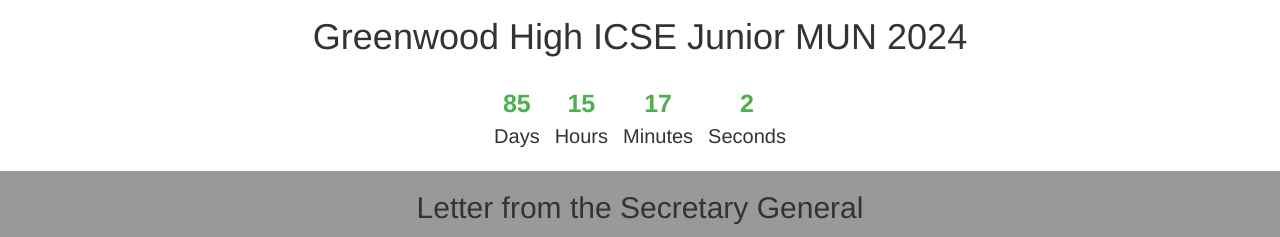
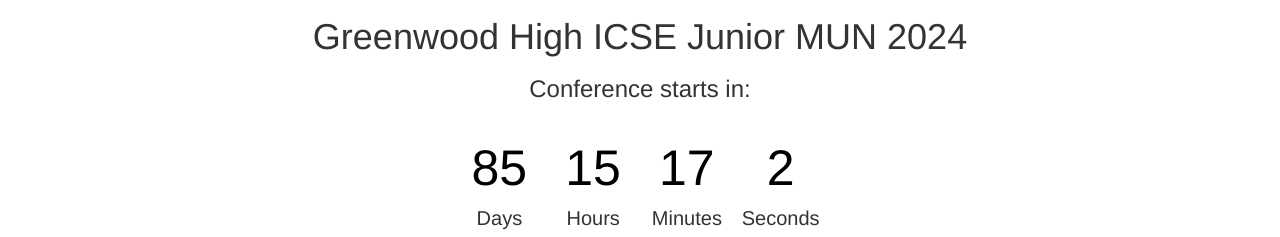
Before and after one commit to rdixitv/gwhicsejmun, a plain HTML site: page index.html in a window 1280 px wide. Shown: the part 563-800 px from the top of the page. Drawn offline with nearby package versions, Linux system fonts and the light colour scheme.

Commit message:
Minor edits

```diff
--- a/index.html
+++ b/index.html
@@ -48,11 +48,12 @@
      <div class="col-sm-12">
       <img src="images/jmun_logo.jpg" alt="logo" class="center">
       <h1 class="center">Greenwood High ICSE Junior MUN 2024</h1>
+      <h3 class="center">Conference starts in:</h3>
     <div id="countdown" style="display: flex; flex-direction: row; align-items: center; justify-content: center;">
-      <div><span id="days"></span> Days</div>
-      <div><span id="hours"></span> Hours</div>
-      <div><span id="minutes"></span> Minutes</div>
-      <div><span id="seconds"></span> Seconds</div>
+        <div class="countdown-component"><span id="days"></span> <p id="cd-label">Days</p></div>
+        <div class="countdown-component"><span id="hours"></span> <p id="cd-label">Hours</p></div>
+        <div class="countdown-component"><span id="minutes"></span> <p id="cd-label">Minutes</p></div>
+        <div class="countdown-component"><span id="seconds"></span> <p id="cd-label">Seconds</p></div>
     </div>
     </div>
   </div>
--- a/style.css
+++ b/style.css
@@ -14,6 +14,10 @@ h2.center {
 }
 
 h3.center {
+    text-align: center;
+}
+
+h4.center {
     text-align: center;
 }
 
@@ -50,23 +54,31 @@ h3.center {
   font-size: 2rem;
   background: #fff;
   padding: 20px;
+  width: 100%;
+  max-width: 400px;
+  margin: auto;
 }
 
-#countdown div {
+#countdown .countdown-component {
   text-align: center;
   display: flex;
   flex-direction: column;
   justify-content: center;
   align-items: center;
+  width: 25%;
 }
 
 #countdown span {
-  font-weight: bold;
-  color: #4CAF50;
-  font-size: 2.5rem;
+  /* font-weight: bold; */
+  color: #000;
+  font-size: 5rem;
 }
 
 #countdown div > div {
   font-size: 1rem;
   color: #000;
 }
+
+#cd-label {
+    font-size: 2rem;
+}
```
